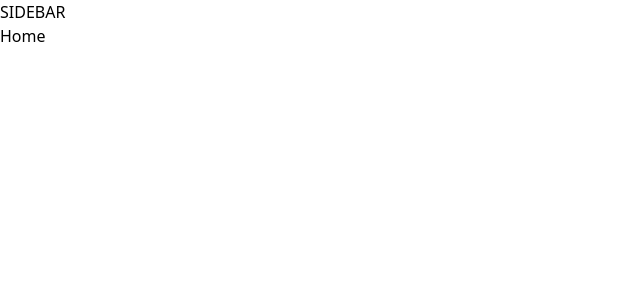
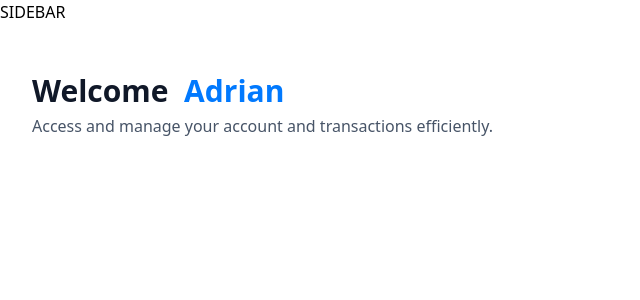
Before and after one commit to nivindulakshitha/Horizon, a Next.js app: page / in a window 1280 px wide. Shown: the top 300 px of the page, without its empty margins (0-640 px from the left). Built offline with nearby package versions, Linux system fonts and the light colour scheme.

Commit message:
chore: Add HeaderBox component for displaying headers and subtext

```diff
--- a/app/(root)/page.tsx
+++ b/app/(root)/page.tsx
@@ -1,9 +1,23 @@
 import React from 'react'
+import HeaderBox from '../../components/HeaderBox'
 
 const Home = () => {
-  return (
-    <div>Home</div>
-  )
+	const loggedIn = {firstName: 'Adrian'};
+
+	return (
+		<div className='home'>
+			<div className='home-content'>
+				<header className='home-header'>
+					<HeaderBox
+						type='greeting'
+						title='Welcome'
+						user={loggedIn?.firstName || 'Guest'}
+						subtext='Access and manage your account and transactions efficiently.'
+					/>
+				</header>
+			</div>
+		</div>
+	)
 }
 
 export default Home
--- /dev/null
+++ b/components/HeaderBox.tsx
@@ -0,0 +1,14 @@
+const HeaderBox = ({ type = 'title', title, subtext, user }: HeaderBoxProps) => {
+    return (
+        <div className="header-box">
+            <h1 className="header-box-title">
+                {title} {type === 'greeting' && (
+                    <span className="text-bankGradient">&nbsp;{user}</span>
+                )}
+            </h1>
+            <p className="header-box-subtext">{subtext}</p>
+        </div>
+    )
+}
+
+export default HeaderBox
```
